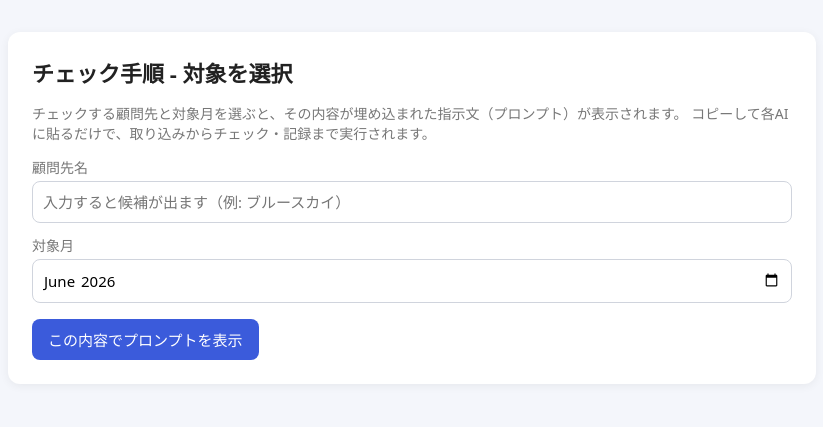
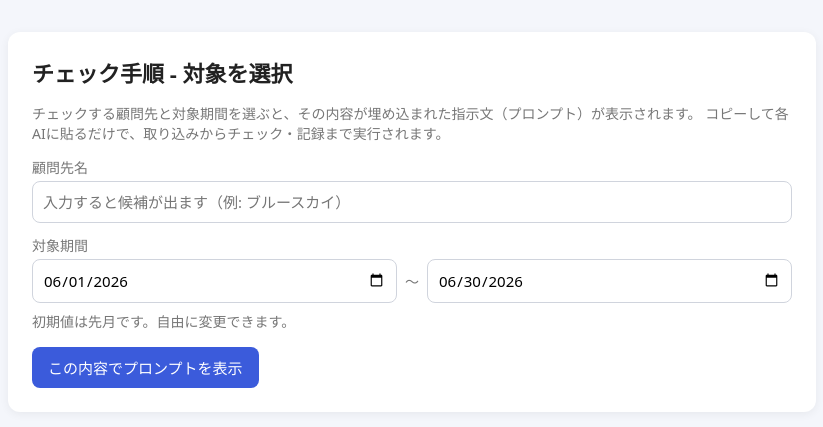
Before and after one commit to system-asayama/accounting-support-app, a Flask app: page /prompts in a window 1280 px wide. Shown: the part 49-476 px from the top of the page, without its empty margins (228-1051 px from the left). Run offline with Flask 3, Linux system fonts and the light colour scheme; the visitor is signed in with stand-in values (Sample User, id 1); data comes from the database, SQL or seed files in the repository; data that the repository does not hold is empty.

Commit message:
feat: チェック手順の対象月を対象期間にし最新の事業年度を自動セット
- 対象月(month)を対象期間(start_date/end_date)の日付レンジに変更
  （旧month形式も互換維持）
- 顧問先を選ぶと /api/company-period が事業所マスター(fiscal_years)から
  最新の事業年度を取得し、期間の初期値として自動セット（JSで反映・編集可）
- 未選択時の初期値は先月

Co-Authored-By: Claude Opus 4.8 <noreply@anthropic.com>
Claude-Session: https://claude.ai/code/session_013bfEzerMjsfEDz2T36fFSG

```diff
--- a/app.py
+++ b/app.py
@@ -13,6 +13,7 @@ from functools import wraps
 from flask import (
     Flask,
     flash,
+    jsonify,
     redirect,
     render_template,
     request,
@@ -919,7 +920,9 @@ def _register_routes(app: Flask) -> None:
         from sqlalchemy import func
 
         company_name = (request.args.get("company_name") or "").strip()
-        month = (request.args.get("month") or "").strip()  # yyyy-mm
+        month = (request.args.get("month") or "").strip()  # yyyy-mm（旧形式の互換）
+        arg_start = (request.args.get("start_date") or "").strip()
+        arg_end = (request.args.get("end_date") or "").strip()
 
         # freee 上の全顧問先を候補にする（接続済みならライブ取得）
         fc = FreeeConnection.get()
@@ -952,32 +955,37 @@ def _register_routes(app: Flask) -> None:
 
         suggestions = sorted(name_to_id.keys())
 
-        # 未選択なら選択画面（既定の対象月は先月）
+        # 未選択なら選択画面（既定の対象期間は先月＝顧問先選択で最新の事業年度に自動更新）
         if not company_name:
             today = datetime.utcnow()
             y, m = (today.year, today.month - 1) if today.month > 1 else (today.year - 1, 12)
-            default_month = f"{y:04d}-{m:02d}"
+            last = calendar.monthrange(y, m)[1]
             return render_template(
                 "prompts_select.html",
                 suggestions=suggestions,
-                default_month=default_month,
+                name_to_id_json=json.dumps(name_to_id, ensure_ascii=True).replace(
+                    "<", "\\u003c"
+                ),
+                default_start=f"{y:04d}-{m:02d}-01",
+                default_end=f"{y:04d}-{m:02d}-{last:02d}",
             )
 
         # 名前が候補と完全一致すれば company_id を埋め込む（それ以外はAIが find_company で特定）
         company_id = name_to_id.get(company_name)
 
-        # 期間の確定（対象月 → 月初〜月末）
-        start_date = end_date = ""
-        period_label = "全期間"
-        if month:
+        # 期間の確定（start/end 指定を優先。旧形式 month は月初〜月末に展開）
+        start_date, end_date = arg_start, arg_end
+        if not (start_date and end_date) and month:
             try:
                 y, m = (int(x) for x in month.split("-"))
                 last = calendar.monthrange(y, m)[1]
                 start_date = f"{y:04d}-{m:02d}-01"
                 end_date = f"{y:04d}-{m:02d}-{last:02d}"
-                period_label = f"{y}年{m}月（{start_date}〜{end_date}）"
             except (ValueError, TypeError):
                 pass
+        period_label = (
+            f"{start_date} 〜 {end_date}" if (start_date and end_date) else "全期間"
+        )
 
         check_prompts = build_check_prompts(
             company_name, company_id, start_date, end_date
@@ -1026,6 +1034,33 @@ def _register_routes(app: Flask) -> None:
             endpoint=endpoint,
             has_secret=bool(secret),
             tools=tools,
+        )
+
+    @app.route("/api/company-period")
+    @login_required
+    def api_company_period():
+        """事業所マスターの最新の事業年度（会計期間）を返す（チェック手順の初期値用）。"""
+        cid = (request.args.get("company_id") or "").strip()
+        if not cid.isdigit():
+            return jsonify({"error": "company_id が不正です"}), 400
+        conn = FreeeConnection.get()
+        if not conn.is_connected:
+            return jsonify({"error": "freee 未連携"}), 400
+        try:
+            data = freee_client.api_get(conn, f"/api/1/companies/{cid}")
+        except freee_client.FreeeError as exc:
+            return jsonify({"error": str(exc)}), 502
+        company = data.get("company") or {}
+        years = [
+            fy
+            for fy in (company.get("fiscal_years") or [])
+            if fy.get("start_date") and fy.get("end_date")
+        ]
+        if not years:
+            return jsonify({"start_date": None, "end_date": None})
+        latest = max(years, key=lambda fy: fy["start_date"])
+        return jsonify(
+            {"start_date": latest["start_date"], "end_date": latest["end_date"]}
         )
 
     @app.route("/analyses")
--- a/templates/prompts_select.html
+++ b/templates/prompts_select.html
@@ -4,7 +4,7 @@
 <div class="card">
   <h1>チェック手順 - 対象を選択</h1>
   <p class="muted">
-    チェックする顧問先と対象月を選ぶと、その内容が埋め込まれた指示文（プロンプト）が表示されます。
+    チェックする顧問先と対象期間を選ぶと、その内容が埋め込まれた指示文（プロンプト）が表示されます。
     コピーして各AIに貼るだけで、取り込みからチェック・記録まで実行されます。
   </p>
 
@@ -18,13 +18,46 @@
       {% endfor %}
     </datalist>
     {% if suggestions %}
-    <p class="muted" style="margin:6px 0 0;">freee上の顧問先 {{ suggestions | length }} 件から検索できます。</p>
+    <p class="muted" style="margin:6px 0 0;">
+      freee上の顧問先 {{ suggestions | length }} 件から検索できます。
+      選ぶと対象期間に<strong>最新の事業年度</strong>が自動セットされます。
+    </p>
     {% endif %}
 
-    <label for="month">対象月</label>
-    <input id="month" name="month" type="month" value="{{ default_month }}">
+    <label>対象期間</label>
+    <div class="row" style="align-items:center;">
+      <input id="start_date" name="start_date" type="date" value="{{ default_start }}" style="flex:1;">
+      <span class="muted">〜</span>
+      <input id="end_date" name="end_date" type="date" value="{{ default_end }}" style="flex:1;">
+    </div>
+    <p class="muted" id="period-note" style="margin:4px 0 0;">初期値は先月です。自由に変更できます。</p>
 
     <button type="submit">この内容でプロンプトを表示</button>
   </form>
 </div>
+
+<script>
+  var NAME_TO_ID = {{ name_to_id_json | safe }};
+  var input = document.getElementById('company_name');
+  input.addEventListener('change', function () {
+    var id = NAME_TO_ID[this.value.trim()];
+    if (!id) return;
+    var note = document.getElementById('period-note');
+    note.textContent = '事業年度を取得中…';
+    fetch('{{ url_for('api_company_period') }}?company_id=' + id)
+      .then(function (r) { return r.json(); })
+      .then(function (j) {
+        if (j.start_date && j.end_date) {
+          document.getElementById('start_date').value = j.start_date;
+          document.getElementById('end_date').value = j.end_date;
+          note.textContent = '最新の事業年度（' + j.start_date + ' 〜 ' + j.end_date + '）をセットしました。変更も可能です。';
+        } else {
+          note.textContent = '事業年度を取得できませんでした。期間を手動で指定してください。';
+        }
+      })
+      .catch(function () {
+        note.textContent = '事業年度を取得できませんでした。期間を手動で指定してください。';
+      });
+  });
+</script>
 {% endblock %}
```
